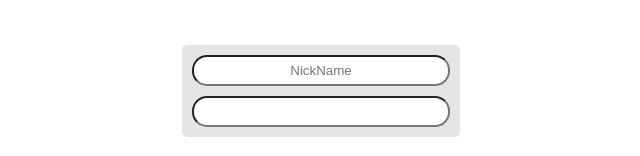
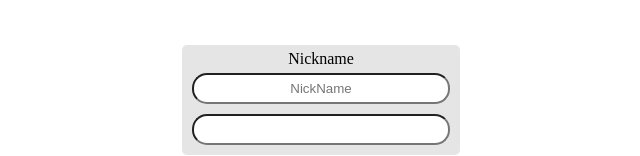
Before and after one commit to VPseudo11/Typescript-with-react, a React (Vite) app: page / in a window 1280 px wide. Shown: the part 507-663 px from the top of the page, without its empty margins (319-959 px from the left). Built offline with nearby package versions, Linux system fonts and the light colour scheme.

Commit message:
Update: Add Label in Form

```diff
--- a/src/components/Form.tsx
+++ b/src/components/Form.tsx
@@ -9,6 +9,7 @@ const Form = ({ }: Props) => {
     }
     return (
         <FormContainer onSubmit={handleSubmit}>
+            <label htmlFor="nick">Nickname</label>
             <input type="text" placeholder='NickName' />
             <input type="text" name='nick' />
         </FormContainer>
```
